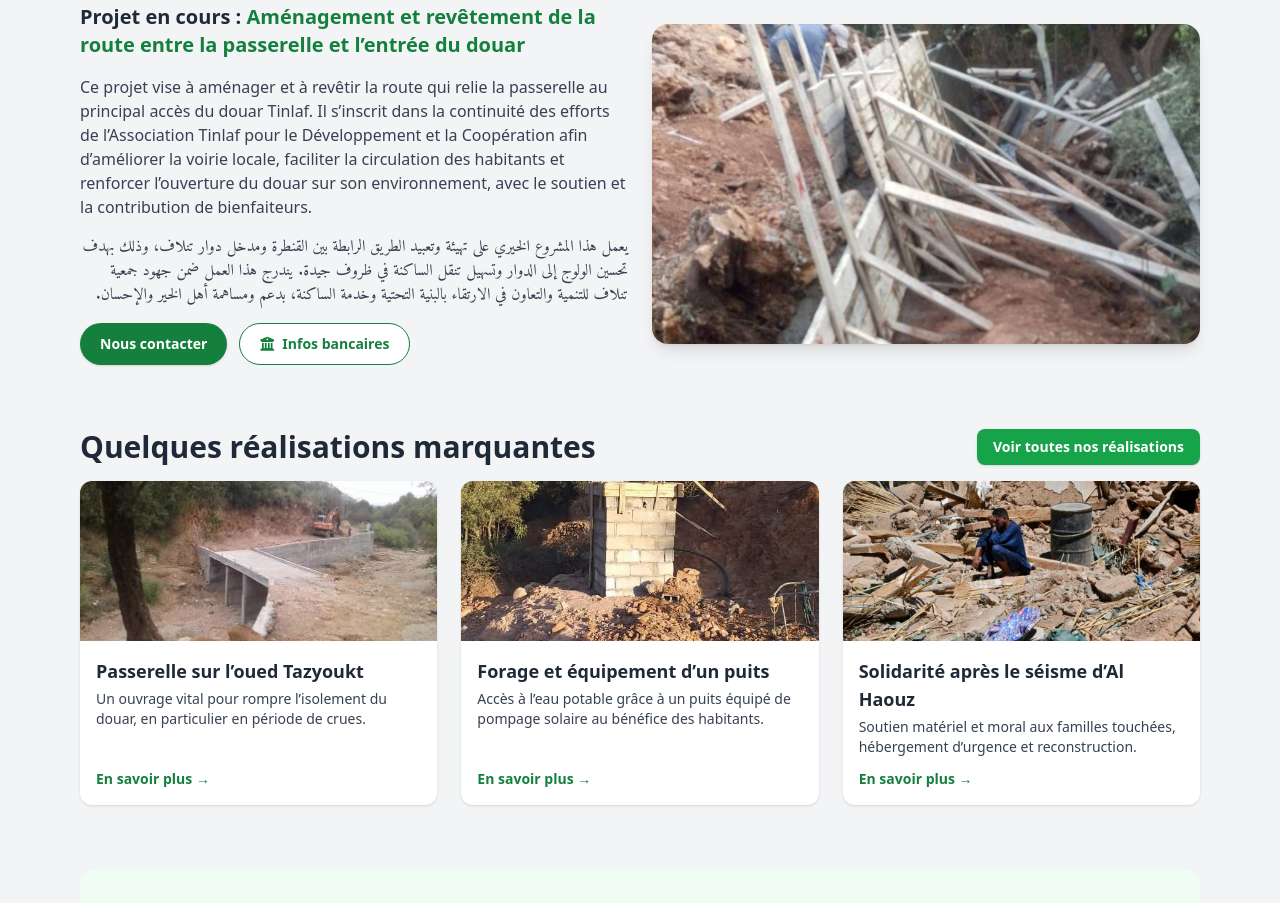
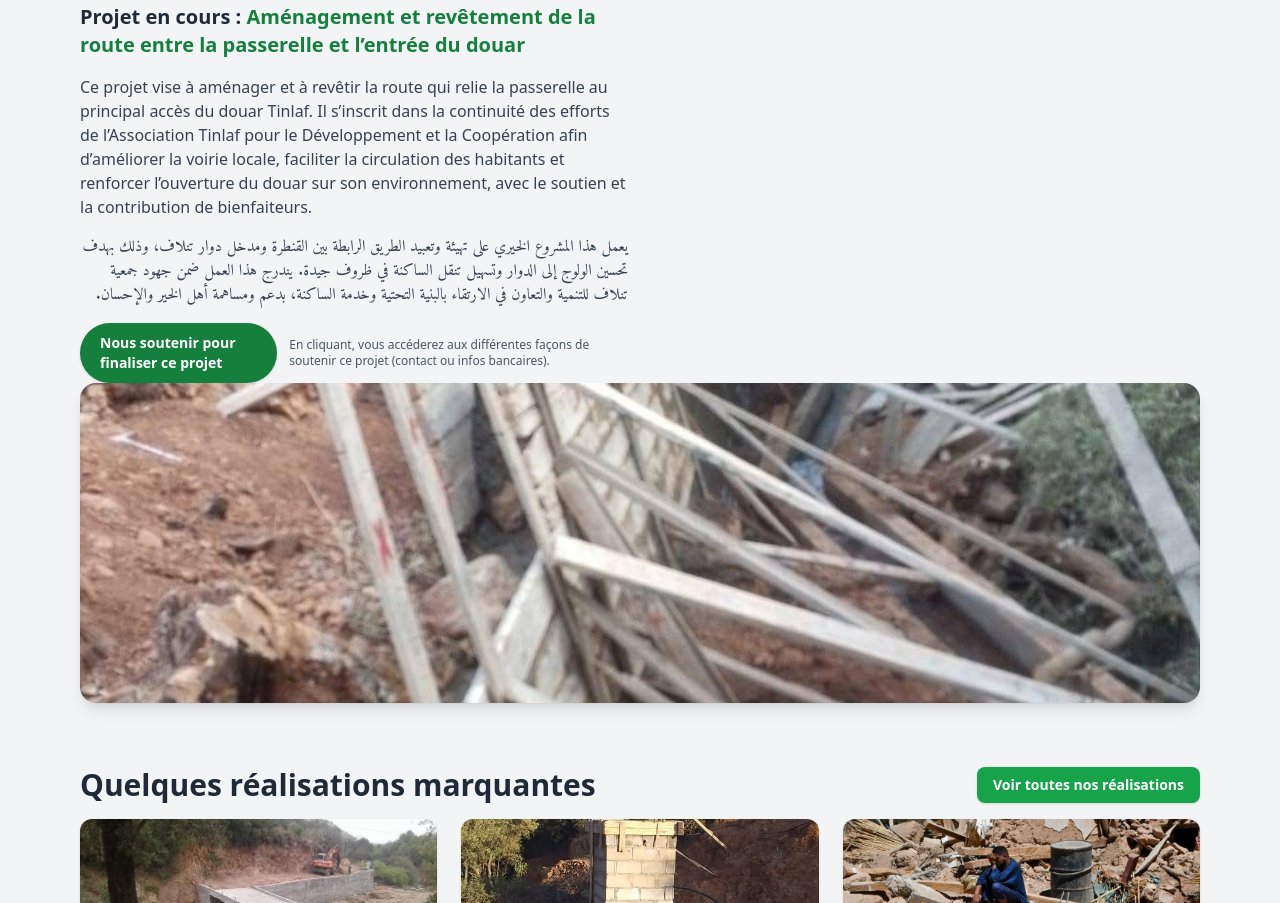
Before and after one commit to tinlaf-asso/Association-Tinlaf, a plain HTML site: page index.html in a window 1280 px wide. Shown: the part 1397-2300 px from the top of the page. Drawn offline with nearby package versions, Linux system fonts and the light colour scheme.

Commit message:
Update index.html

```diff
--- a/index.html
+++ b/index.html
@@ -259,19 +259,16 @@
             والتعاون في الارتقاء بالبنية التحتية وخدمة الساكنة، بدعم ومساهمة أهل الخير والإحسان.
           </p>
 
-          <div class="flex flex-col gap-3 sm:items-start">
-      <div class="flex flex-wrap gap-3">
-        <a href="contact.html"
-           class="inline-flex items-center justify-center px-5 py-2.5 rounded-full bg-green-700 text-white text-sm font-semibold shadow hover:bg-green-800 transition">
-          Nous contacter
-        </a>
-        <a href="infobnqr.html"
-           class="inline-flex items-center justify-center px-5 py-2.5 rounded-full border border-green-700 text-green-700 text-sm font-semibold bg-white hover:bg-green-50 transition">
-          <i class="fa-solid fa-building-columns mr-2"></i>
-          Infos bancaires
-        </a>
-      </div>
-    </div>
+          <div class="mt-4 flex flex-col sm:flex-row gap-3">
+            <a href="#soutenir"
+               class="inline-flex items-center justify-center px-5 py-2.5 rounded-full bg-green-700 text-white text-sm font-semibold shadow hover:bg-green-800 transition">
+              Nous soutenir pour finaliser ce projet
+            </a>
+            <p class="text-xs text-gray-600 sm:self-center">
+              En cliquant, vous accéderez aux différentes façons de soutenir ce projet (contact ou infos bancaires).
+            </p>
+          </div>
+        </div>
         </div>
 
         <!-- Slider / images du projet en cours -->
```
